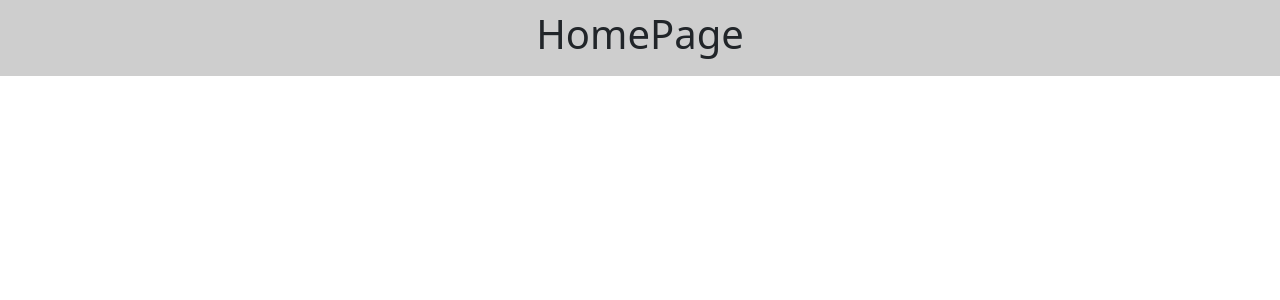
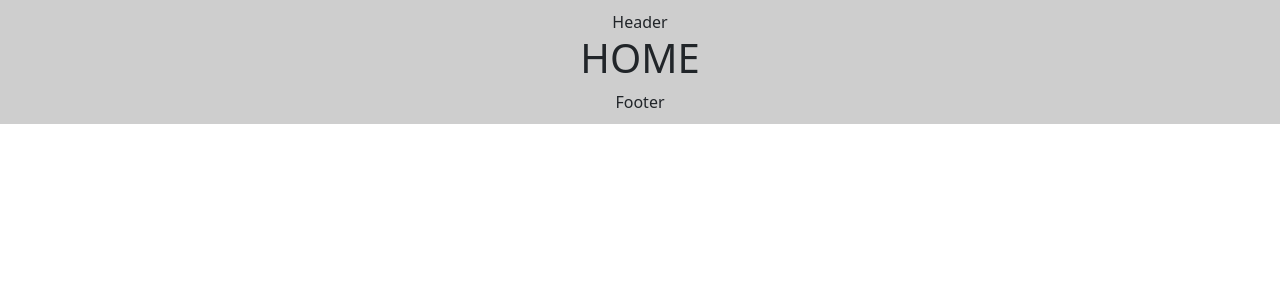
Before and after one commit to vikrammadankar/Book_Shelf, a React (Create React App) app: page / in a window 1280 px wide. Shown: the top 300 px of the page. Built offline with nearby package versions, Linux system fonts and the light colour scheme.

Commit message:
completed routing and Layout (Header - Footer) on pages that requires it

```diff
--- a/src/App.js
+++ b/src/App.js
@@ -1,5 +1,6 @@
 // pages and paths
 import { HomePage, Login, Register, ProductInfo, Cart } from './pages/pages-provider/pages-provider'
+
 import PATHS from './pages/pages-provider/paths'
 
 // routes
--- /dev/null
+++ b/src/components/Footer.js
@@ -0,0 +1,9 @@
+import React from 'react'
+
+const Footer = () => {
+    return (
+        <div>Footer</div>
+    )
+}
+
+export default Footer
--- /dev/null
+++ b/src/components/Header.js
@@ -0,0 +1,9 @@
+import React from 'react'
+
+const Header = () => {
+    return (
+        <div>Header</div>
+    )
+}
+
+export default Header
--- /dev/null
+++ b/src/components/Layout.js
@@ -0,0 +1,16 @@
+import React from 'react'
+import { Footer, Header } from './components-provider/components-provider'
+
+const Layout = ({ children }) => {
+    return (
+        <div>
+            <Header />
+            <div className="content">
+                {children}
+            </div>
+            <Footer/>
+        </div>
+    )
+}
+
+export default Layout
--- /dev/null
+++ b/src/components/components-provider/components-provider.js
@@ -0,0 +1,3 @@
+export { default as Layout } from '../Layout'
+export { default as Header } from '../Header'
+export { default as Footer } from '../Footer'
--- a/src/pages/Cart.js
+++ b/src/pages/Cart.js
@@ -1,8 +1,11 @@
 import React from 'react'
+import { Layout } from '../components/components-provider/components-provider'
 
 const Cart = () => {
     return (
-        <div>Cart</div>
+        <Layout>
+            <h1>CART</h1>
+        </Layout>
     )
 }
 
--- a/src/pages/HomePage.js
+++ b/src/pages/HomePage.js
@@ -1,8 +1,11 @@
 import React from 'react'
+import { Layout } from '../components/components-provider/components-provider'
 
 const HomePage = () => {
     return (
-        <h1>HomePage</h1>
+        <Layout>
+            <h1>HOME</h1>
+        </Layout>
     )
 }
 
--- a/src/pages/ProductInfo.js
+++ b/src/pages/ProductInfo.js
@@ -1,8 +1,11 @@
 import React from 'react'
+import { Layout } from '../components/components-provider/components-provider'
 
 const ProductInfo = () => {
     return (
-        <div>ProductInfo</div>
+        <Layout>
+            <h1>PRODUCT_INFO</h1>
+        </Layout>
     )
 }
 
```
